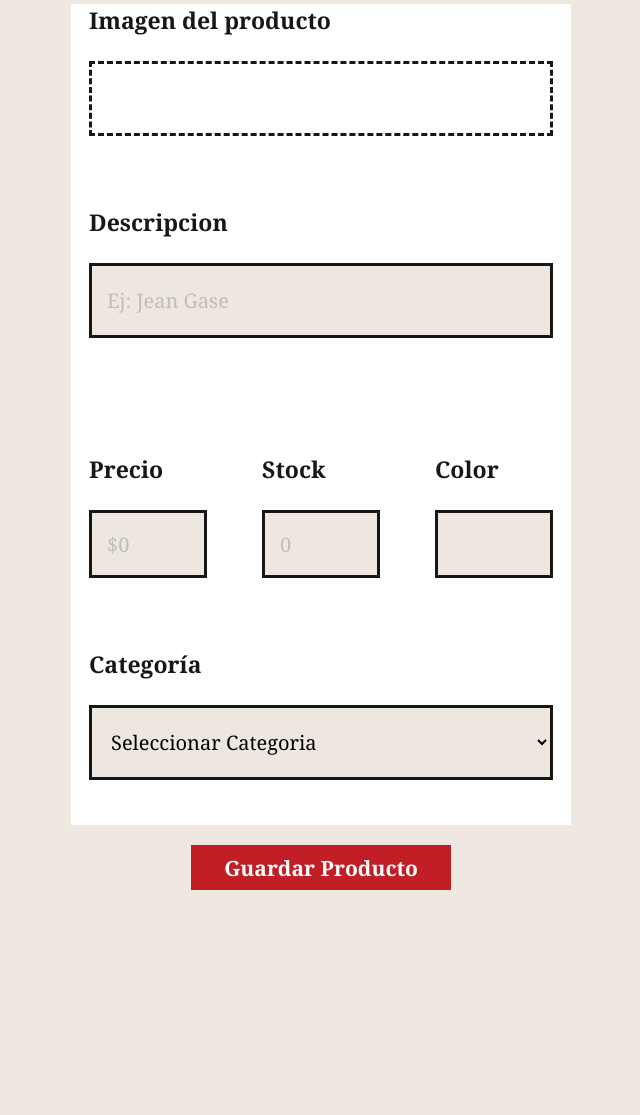
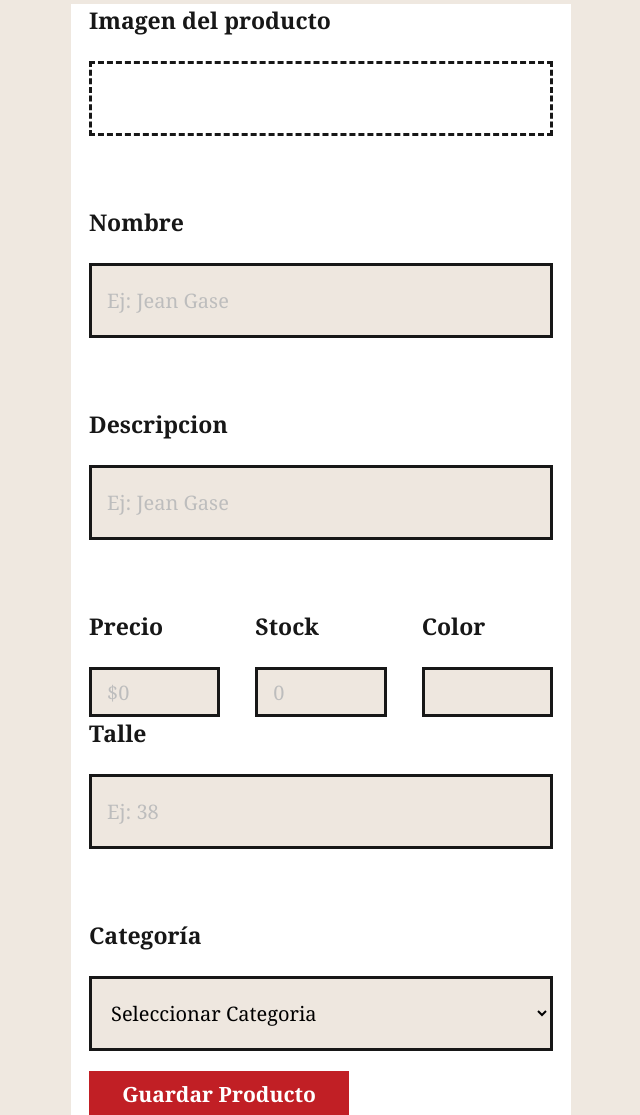
Before and after one commit to palomaponte07-maker/NUEVOPROYECTO, a Django app: page /administracion/productos/agregar/ in a window 1280 px wide. Shown: the part 216-1331 px from the top of the page, without its empty margins (319-959 px from the left). Before the commit the page ends 1106 px from the top, so only its background shows below. Run offline with Django 5.2, Linux system fonts and the light colour scheme.

```diff
--- a/static/administracion/css/productos.css
+++ b/static/administracion/css/productos.css
@@ -127,24 +127,24 @@ body {
 
     transform: translateY(-5px);
 }
+.nombre-campo {
+    margin-top: 70px;
+}
 .descripcion-campo {
     margin-top: 70px;
 }
 .fila-datos {
     display: grid;
-
     grid-template-columns:
         1fr
         1fr
         1fr;
-
-    gap: 55px;
-
-    margin-top: 115px;
+    gap: 35px;
+    margin-top: 70px;
 }
 
 .fila-datos .campo input {
-    height: 68px;
+    height: 50px;
 }
 .categoria-campo {
     margin-top: 70px;
@@ -189,7 +189,9 @@ body {
     }
 
     .header h1 {
+        margin-left: 0;
         font-size: 24px;
+        text-align: center;
     }
 
     .btn-volver {
@@ -205,6 +207,8 @@ body {
         gap: 25px;
     }
 }
+
+
 
 
 .header-producto{
--- a/templates/administracion/productos/agregar.html
+++ b/templates/administracion/productos/agregar.html
@@ -30,11 +30,21 @@
                     </div>
                 </div>
 
-                <div class="campo descripcion-campo">
+                <div class="campo nombre-campo">
+                    <label for="nombre">
+                        Nombre
+                    </label>
+                    <input
+                    type="text"
+                    id="nombre"
+                    name="nombre"
+                    placeholder="Ej: Jean Gase"
+                    required>
+                </div>
+                    <div class="campo descripcion-campo">
                     <label for="descripcion">
                         Descripcion
                     </label>
-
                     <input
                           type="text"
                           id="descripcion"
@@ -48,10 +58,11 @@
                         </label>
 
                         <input
-                              type="number"
+                              type="text"
                               id="precio"
                               name="precio"
-                              placeholder="$0">
+                              placeholder="$0"
+                              step="0.01">
                     </div>
 
                     <div class="campo">
@@ -65,7 +76,7 @@
                               placeholder="0">
                     </div>
                     <div class="campo">
-                    <label from="color">
+                    <label for="color">
                         Color
                     </label>
                     <input
@@ -74,6 +85,18 @@
                           name="color">
                     </div>
                  </div>
+                 <div class="campo">
+                <div class="campo">
+                    <label for="talle">
+                        Talle
+                    </label>
+                    <input
+                        type="text"
+                        id="talle"
+                        name="talle"
+                        placeholder="Ej: 38"
+                        required>
+                </div>
                 </div>
                 <div class="campo categoria-campo">
                     <label for="categoria">
@@ -103,11 +126,10 @@
                     </option>
                 </select>
             </div>
-        </form>
-
         <button type="submit" class="btn-guardar">
             Guardar Producto
         </button>
+    </form>
     </main>
 </body>
 </html>
```
Also changed, not shown: templates/administracion/productos/descuento.html (added, +69 -0 lines), administracion/views.py (line endings or trailing spaces).
